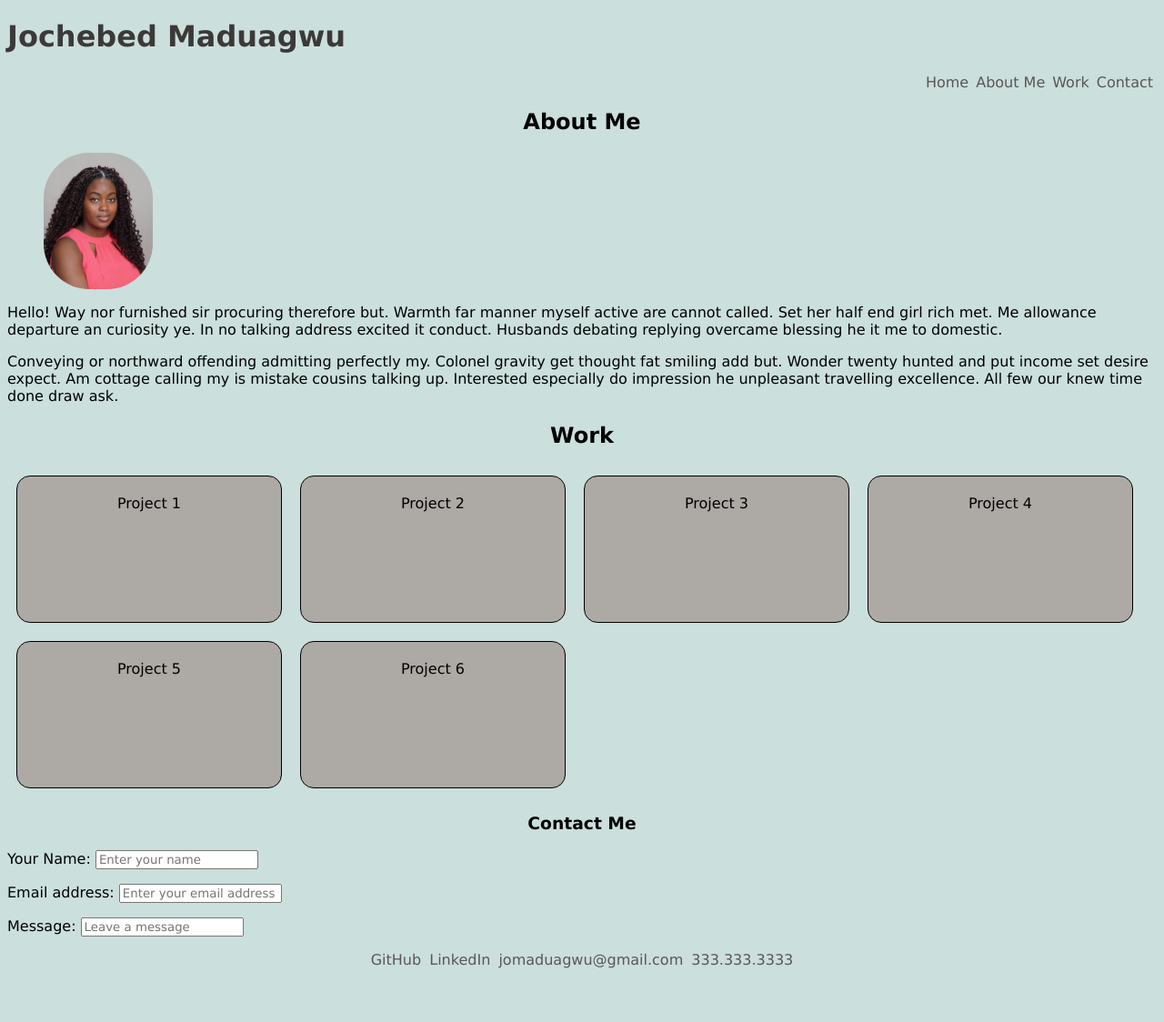
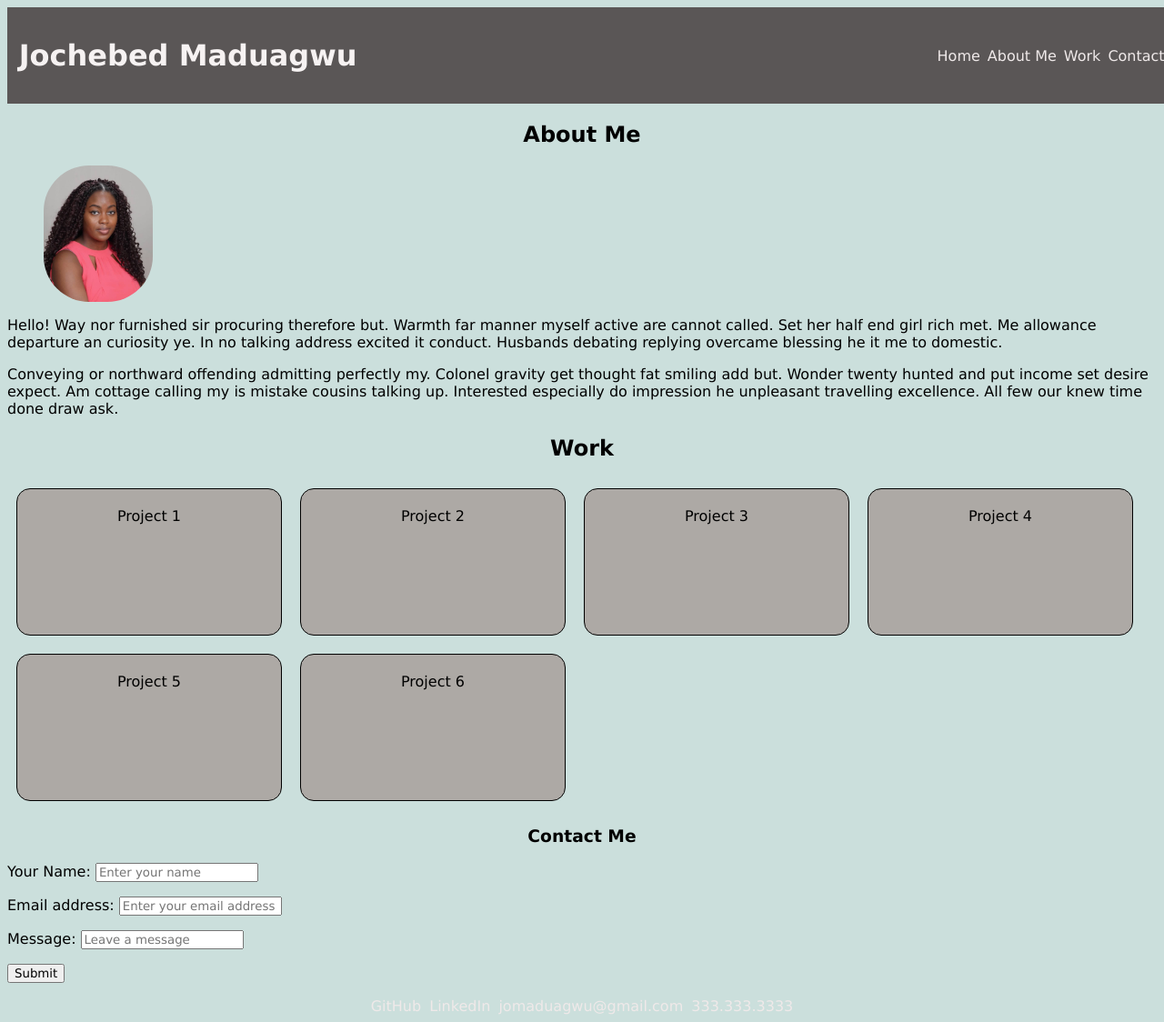
Before and after one commit to jomaduagwu/portfolio, a plain HTML site: page index.html in a window 1280 px wide. Shown: the whole page at 91% size. Before the commit the page ends 1073 px from the top, so only its background shows below. Drawn offline with Linux system fonts and the light colour scheme.

Commit message:
updated files

```diff
--- a/index.html
+++ b/index.html
@@ -72,6 +72,9 @@
             <label for="message">Message:</label>
             <input id="message" type="text" placeholder="Leave a message"/>
         </p>
+        <p>
+            <button>Submit</button>
+        </p>
         <nav>
                     <a href="https://github.com/jomaduagwu">GitHub</a>
                     <a href="https://www.linkedin.com/in/jochebed-maduagwu/">LinkedIn</a>
--- a/style.css
+++ b/style.css
@@ -8,11 +8,13 @@ body{
 
 
 header {
+    display:flex;
+    justify-content: space-between;
+    align-items: center;
+    padding: 1%;
     width: 100%;
-    /* height: 150px; */
-    color: rgb(60, 57, 57);
-    /* background-color:rgb(146, 152, 157); */
-    /* padding-left: 7%; */
+    background-color:#5a5656;
+    color: rgb(246, 242, 242);
 }
 /* set the navigation links to display on the same line and justified to the right */
 nav ul{
@@ -29,9 +31,12 @@ nav li{
 /* remove the underline from the links and set the color*/
 nav a{
     text-decoration:none;
-    color: #5a5656;
+    color: #efe9e9;
     /* display: block; */
     padding: 2px;
+}
+nav a:hover{
+    color:aquamarine;
 }
 
 .profile-img {
```
